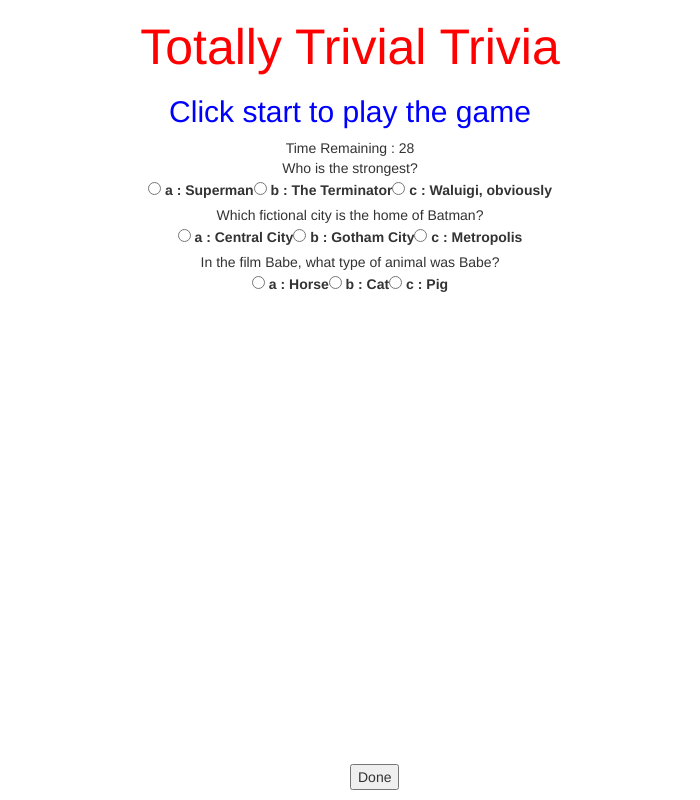
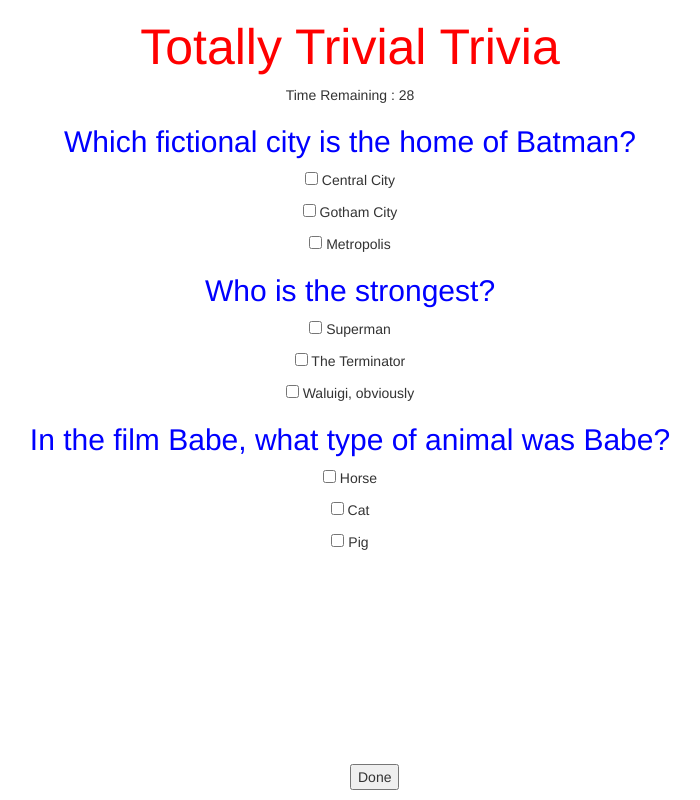
Before and after one commit to rinash3/TriviaGame, a plain HTML site: page index.html in a window 1280 px wide. Both pictures are taken after a click on the button "Start". Shown: the whole page, without its empty margins (290-990 px from the left). Drawn offline with nearby package versions, Linux system fonts and the light colour scheme.

Commit message:
added results print to screen

```diff
--- a/assets/javascript/app.js
+++ b/assets/javascript/app.js
@@ -24,9 +24,9 @@ $(document).ready(function() {
     $("#done").on("click", stop);
 
     //Define variables
-    var correctCount = 0;
-    var wrongCount = 0;
-    var noanswerCount = 0;
+    var correct = 0;
+    var wrong = 0;
+    var noanswer= 0;
     var userGuess = "";
     //timer variables
     var timer = 30;
@@ -35,20 +35,21 @@ $(document).ready(function() {
 
 
 
-
-    const questionContainer = document.getElementById('question');
-    const resultsContainer = document.getElementById('results');
-    const answerContainer = document.getElementById('answer');
-    const doneButton = document.getElementById('done');
-
     function start() {
         // start timer
+
         if (!timerRunning) {
             intervalId = setInterval(count, 1000);
             timerRunning = true;
             $(this).hide();
-            //---display questions with available answers
-            trivia()
+             //runnig through the array of questions to display and append it to our question block
+            for (var i = 0; i < questionsAnswers.length; i++) {
+                trivia.append('<h2>' + questionsAnswers[i].question + '</h2>');
+                //runing through array of available choices to display the relevant answers for each question
+                for (var j = 0; j < questionsAnswers[i].choices.length; j++) {
+                    trivia.append('<p><input type="checkbox" name="question"'+ '" value="' + questionsAnswers[i].choices[j] + '">' + "     " +questionsAnswers[i].choices[j] + "</p>");
+                }
+            }
         }
     }
 
@@ -69,6 +70,10 @@ $(document).ready(function() {
         console.log(timeConverter(timer));
         //  Use the variable created to show the converted time
         $("#timer").html("Time Remaining :   " + "" + timeConverter(timer))
+        if (timeRmaining <=0) {
+            console.log('TIME UP');
+            stop();
+        }
     }
 
     function timeConverter(t) {
@@ -87,80 +92,40 @@ $(document).ready(function() {
         return seconds;
     }
     //array of question, answers and correct answer
+    var questionsAnswers = [{
+        question: "Which fictional city is the home of Batman?",
+        choices: ["Central City", "Gotham City", "Metropolis"],
+        correctAnswer: "Gotham City"
+    }, {
+        question: "Who is the strongest?",
+        choices: ["Superman",  "The Terminator", "Waluigi, obviously"],
+        correctAnswer: "Waluigi, obviously"
+    }, {
+        question: "In the film Babe, what type of animal was Babe?",
+        choices: ["Horse","Cat","Pig"],
+        correctAnswer:"Pig"
+    },
 
-    var Questions = [{
-            question: "Who is the strongest?",
-            answers: {
-                a: "Superman",
-                b: "The Terminator",
-                c: "Waluigi, obviously"
-            },
-            correctAnswer: "c"
-        },
-        {
-            question: "Which fictional city is the home of Batman?",
-            answers: {
-                a: "Central City",
-                b: "Gotham City",
-                c: "Metropolis"
-            },
-            correctAnswer: "b"
-        },
-        {
-            question: "In the film Babe, what type of animal was Babe?",
-            answers: {
-                a: "Horse",
-                b: "Cat",
-                c: "Pig",
+];
 
-            },
-            correctAnswer: "c"
-        }
-
-    ];
-
-    function trivia(){
-        // we'll need a place to store the HTML output
-        const output = [];
-
-        // for each question...
-        Questions.forEach(
-          (currentQuestion, questionNumber) => {
-
-            // we'll want to store the list of answer choices
-            const answers = [];
+var trivia = $('.question-block');
 
 
-            // and for each available answer...
-            for(letter in currentQuestion.answers){
 
-              // ...add an HTML radio button
-              answers.push(
-                `<label>
-                  <input type="radio" name="question${questionNumber}" value="${letter}">
-                  ${letter} :
-                  ${currentQuestion.answers[letter]}
-                </label>`
-              );
-            }
+function done() {
 
-            // add this question and its answers to the output
-            output.push(
-              `<div class="question"> ${currentQuestion.question} </div>
-              <div class="answer"> ${answers.join('')} </div>`
-            );
-           // console.log(answers);
-          }
-        );
+}
 
-        // finally combine our output list into one string of HTML and put it on the page
-        questionContainer.innerHTML = output.join('');
-        console.log(Questions.correctAnswer);
-        }
-   function endOfGame() {
 
-    const answerContainers = questionContainer.querySelectorAll('.answers');
+// // endOfGame function prints resultsto the html
+function endOfGame() {
 
-   }
+    trivia.html('<h2>Times Up!</h2>');
+    trivia.append('<h3>Correct Answers: ' + correct + '</h3>');
+    trivia.append('<h3>Incorrect Answers: ' + wrong + '</h3>');
+    trivia.append('<h3>Unanswered: ' + (questionsAnswers.length - (wrong + correct)) + '</h3>');
+
+}
+
 
 })
--- a/index.html
+++ b/index.html
@@ -13,7 +13,6 @@
 <body>
     <div class="container">
     <h1>Totally Trivial Trivia</h1>
-    <h2>Click start to play the game</h2>
     <div id="wrapper">
 
         <div id="timer"></div>
@@ -22,11 +21,10 @@
             <button id="start">Start</button>
             <button id="done">Done </button>
         </div>
+
         <div class="question-block">
                 <div id="question"></div>
-        </div>
-        <div class="answers-block">
-            <div id="answer"></div>
+                <div id="answers"></div>
         </div>
             <div class="results">
                 <div id="correct"></div>
```
